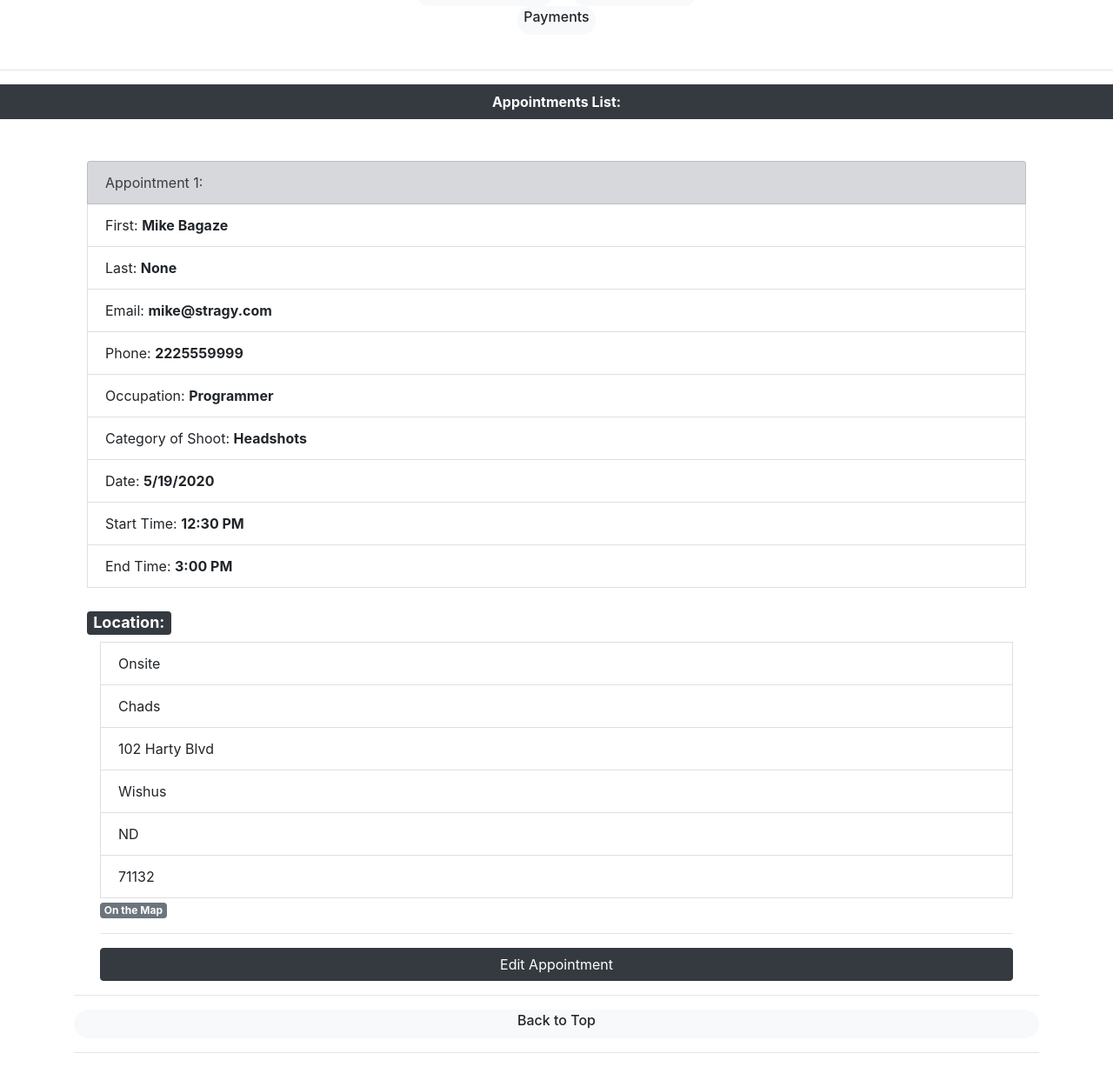
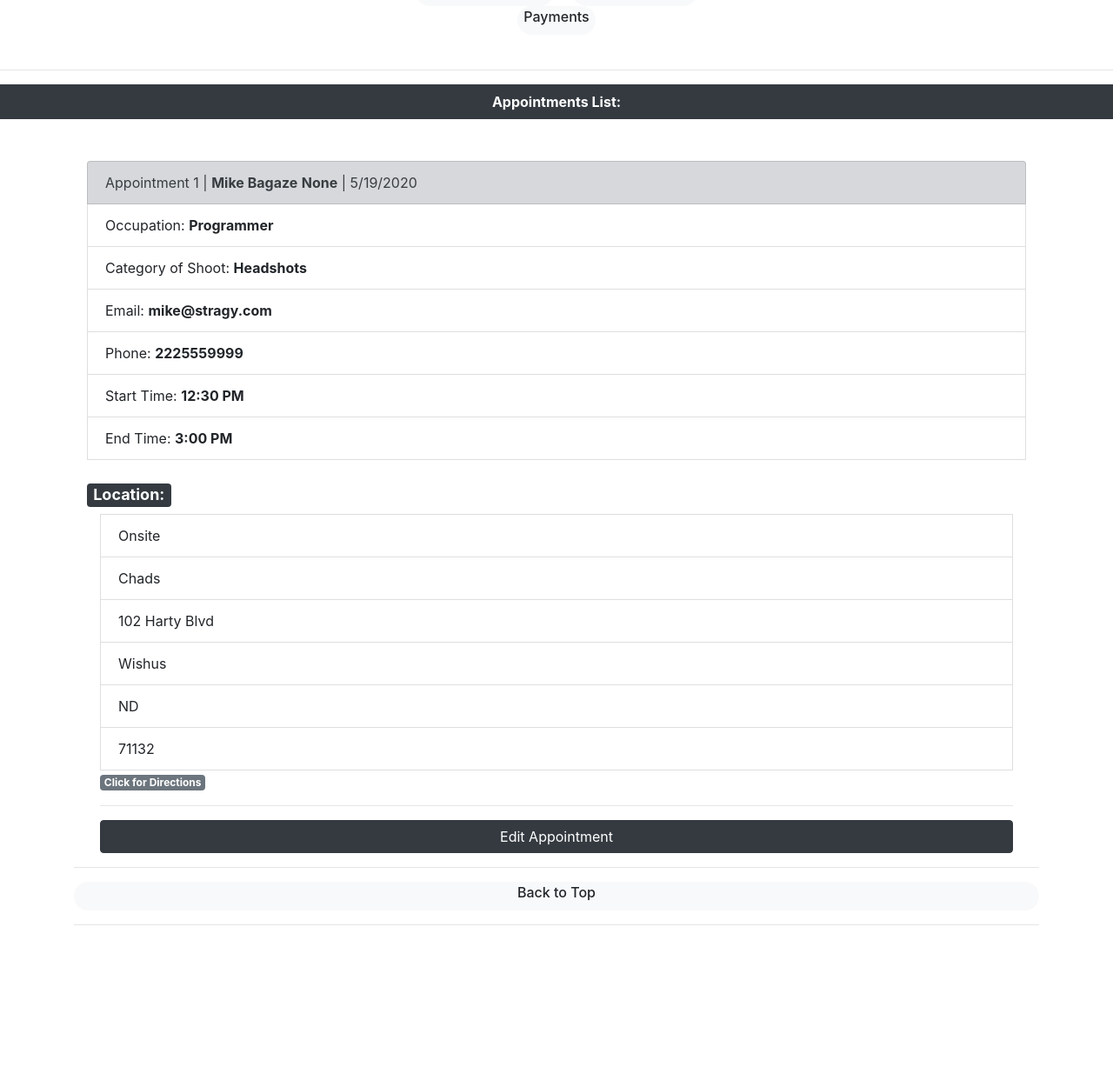
Before and after one commit to courthub74/MarysApptApp3, a Django app: page /list/ in a window 1280 px wide. Shown: the part 286-1513 px from the top of the page at 87% size. After the commit the page ends 1350 px from the top, so only its background shows below. Run offline with Django 3.2, Linux system fonts and the light colour scheme; data comes from the database, SQL or seed files in the repository; some libraries are stand-ins or nearby versions.

Commit message:
Remix the Face

```diff
--- a/marystuffs/templates/edit.html
+++ b/marystuffs/templates/edit.html
@@ -311,7 +311,7 @@
 
 
 
-	<!--DELETE BUTTON-->
+	<!--DELETE BUTTON--> <!--ADD an ALERT-->
 		<div class="container">
 		<form method="POST" action="{% url 'delete' get_appointment.id %}">
 			{% csrf_token %}
@@ -324,7 +324,7 @@
 
 		<!--CANCEL-->
 		<div class="container">
-		<a href="{% url 'list' %}" type="submit" class="btn btn-block btn-info">Cancel Edit</a>
+		<a href="{% url 'list' %}" type="submit" class="btn btn-block btn-primary">Cancel the Edit</a>
 		<hr>
 		</div>
 
--- a/marystuffs/templates/list.html
+++ b/marystuffs/templates/list.html
@@ -38,17 +38,43 @@
 				{% for info in all_appointments %}
 					<div class="col-sm">
 						<ul class="list-group">
-								<li class="list-group-item list-group-item-secondary">Appointment {{ forloop.counter}}:</li>
-							<li class="list-group-item">First: <strong>{{ info.name }}</strong></li>
-							<li class="list-group-item">Last: <strong>{{ info.last }}</strong></li>
+								<li class="list-group-item list-group-item-secondary">Appointment {{ forloop.counter}} | <b>{{ info.name}}</b> <b>{{ info.last }}</b> | {{ info.date }}</li>
+								<li class="list-group-item">Occupation: <strong>{{ info.occupation }}</strong></li>
+							    <li class="list-group-item">Category of Shoot: <strong>{{ info.category }}</strong></li>
+
+
+
+
+
+							<!-- <li class="list-group-item">First: <strong>{{ info.name }}</strong></li>
+							<li class="list-group-item">Last: <strong>{{ info.last }}</strong></li> -->
 							<li class="list-group-item">Email: <strong>{{ info.email }}</strong></li>
 							<li class="list-group-item">Phone: <strong>{{ info.phone }}</strong></li>
-							<li class="list-group-item">Occupation: <strong>{{ info.occupation }}</strong></li>
-							<li class="list-group-item">Category of Shoot: <strong>{{ info.category }}</strong></li>
-							<li class="list-group-item">Date: <strong>{{ info.date }}</strong></li>
+							<!-- <li class="list-group-item">Occupation: <strong>{{ info.occupation }}</strong></li>
+							<li class="list-group-item">Category of Shoot: <strong>{{ info.category }}</strong></li> -->
+							<!-- <li class="list-group-item">Date: <strong>{{ info.date }}</strong></li> -->
 							<li class="list-group-item">Start Time: <strong>{{ info.start}}</strong></li>
 							<li class="list-group-item">End Time: <strong>{{ info.end }}</strong></li>
 							<br>
+
+
+
+							<div class="container">
+								<div class="row">
+
+								<h4><span class="badge badge-dark">Location:</span></h4>
+								<!--<h4><a href="{% url 'map' %}" class="badge badge-dark left">Map of Location</a></h4>-->
+								</div>
+
+								<div class="append">
+									<li class="list-group-item color hide map">{{ info.location }}</li>
+									<li class="list-group-item go">{{ info.loc_name }}</li>
+									<li class="list-group-item go">{{ info.address }}</li>
+									<li class="list-group-item go">{{ info.city }}</li>
+									<li class="list-group-item go">{{ info.state }}</li>
+									<li class="list-group-item go">{{ info.zipcode }}</li>
+									<a href="https://www.google.com/maps/dir/40+West+Howard+Street+Pontiac+MI+48342/{{ info.address }}+{{ info.city }}+{{ info.state }}+{{ info.zipcode }}" class="badge badge-secondary mappy">Click for Directions</a>
+								</div>
 
 
 							<style type="text/css">
@@ -60,25 +86,8 @@
 
 
 
-							<div class="container">
-								<div class="row">
-								<h4><span class="badge badge-dark">Location:</span></h4>
-								<!--<h4><a href="{% url 'map' %}" class="badge badge-dark left">Map of Location</a></h4>-->
-								</div>
 
-								<div class="append">
-									<li class="list-group-item color hide map">{{ info.location }}</li>
-									<li class="list-group-item go">{{ info.loc_name }}</li>
-									<li class="list-group-item go">{{ info.address }}</li>
-									<li class="list-group-item go">{{ info.city }}</li>
-									<li class="list-group-item go">{{ info.state }}</li>
-									<li class="list-group-item go">{{ info.zipcode }}</li>
-									<a href="https://www.google.com/maps/dir/40+West+Howard+Street+Pontiac+MI+48342/{{ info.address }}+{{ info.city }}+{{ info.state }}+{{ info.zipcode }}" class="badge badge-secondary mappy">On the Map</a>
-								</div>
 
-								<div id="locablock">
-
-								</div>
 
 
 								<hr>
--- a/marystuffs/templates/payments.html
+++ b/marystuffs/templates/payments.html
@@ -19,7 +19,7 @@
 <br><br><br>
 <div class="container">
 <div class="center blue">
-	<span class="badge badge-pill badge-secondary"><h3>Payment Rail coming soon</h3></span>
+	<span class="badge badge-pill badge-secondary"><h3>Payments coming soon</h3></span>
 </div>
 </div>
 
```
